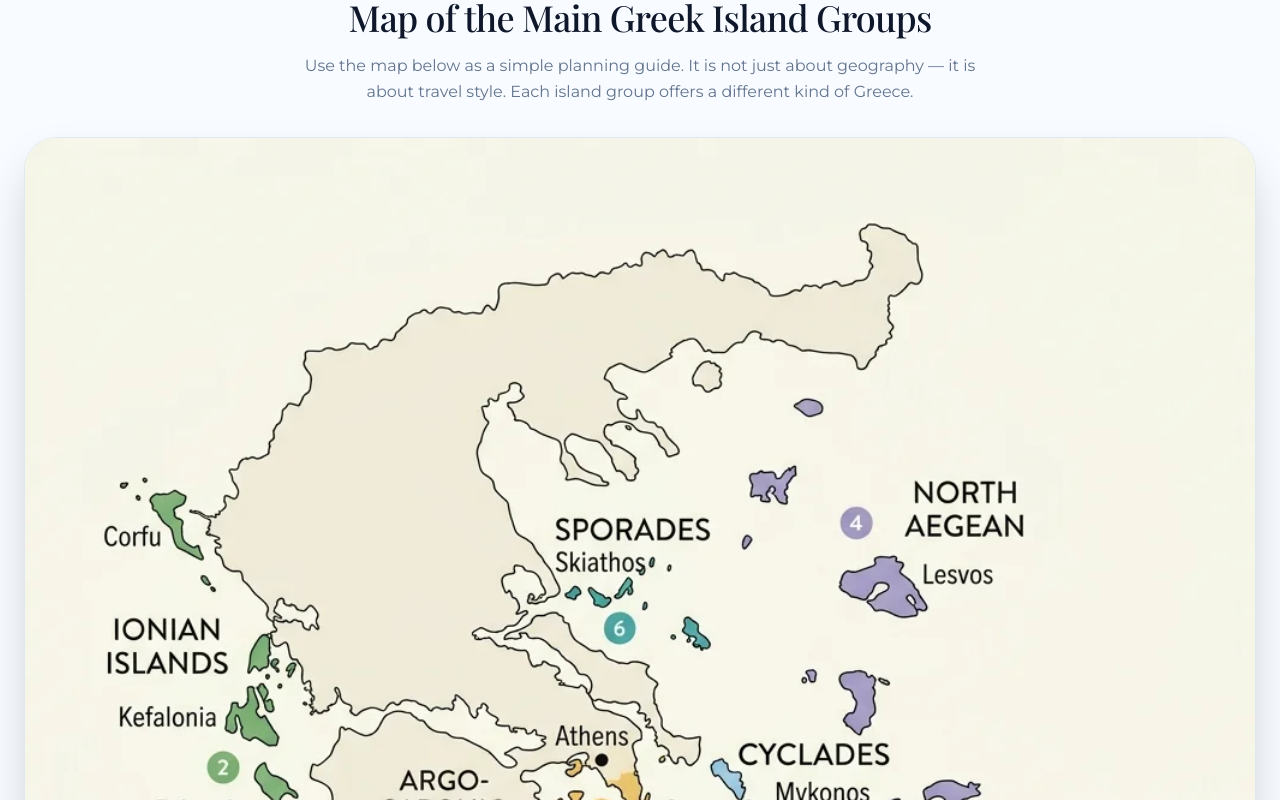
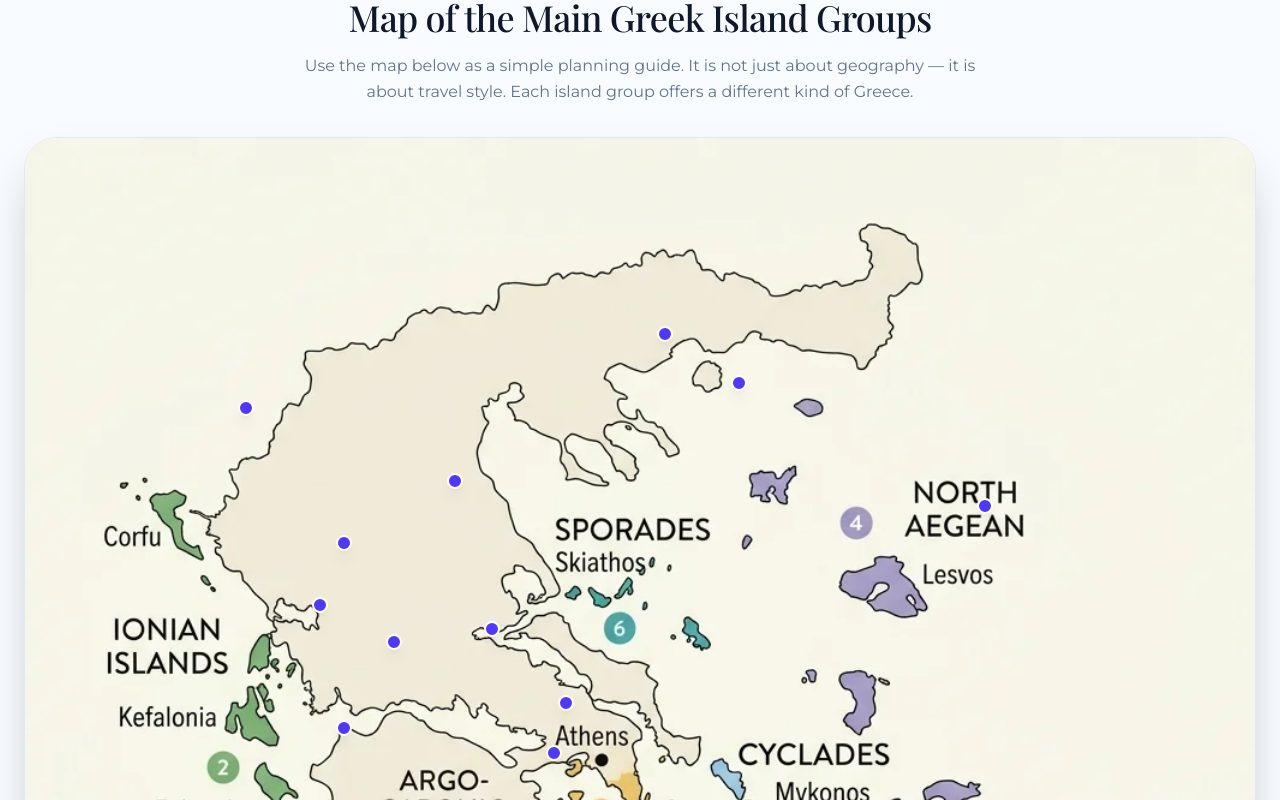
Before and after one commit to xristoskout/forumgreece, a Next.js app: page /en/travel-info/greece-islands-map-guide in a window 1280 px wide. Shown: the part 1020-1820 px from the top of the page. Built offline with nearby package versions, Linux system fonts and the light colour scheme; a web font is replaced by a local one.

Commit message:
feat: make map interactive with clickable destination pins and tooltips

```diff
--- a/app/[lang]/travel-info/greece-islands-map-guide/page.tsx
+++ b/app/[lang]/travel-info/greece-islands-map-guide/page.tsx
@@ -3,6 +3,7 @@
 import Link from "next/link";
 import Image from "next/image";
 import SiteHeader from "../../../../components/site-header";
+import InteractiveMap from "../../../../components/interactive-map";
 import { usePathname, useRouter } from "next/navigation";
 import type { Lang } from "../../../../lib/content";
 
@@ -495,16 +496,7 @@ export default function GreeceIslandsMapGuidePage() {
           </p>
         </div>
 
-        <div className="relative rounded-[2rem] overflow-hidden border border-slate-200 shadow-2xl bg-white">
-          <Image
-            src="/images/greece-islands-map-guide.webp"
-            alt={lang === "en" ? "Map of the Greek island groups" : "Χάρτης νησιωτικών συμπλεγμάτων Ελλάδας"}
-            width={1024}
-            height={1024}
-            className="w-full h-auto"
-            priority
-          />
-        </div>
+        <InteractiveMap lang={lang} withLang={withLang} />
       </section>
 
       {/* ── JUMP NAVIGATION ── */}
--- /dev/null
+++ b/components/interactive-map.tsx
@@ -0,0 +1,141 @@
+"use client";
+
+import { useState, useRef, useEffect } from "react";
+import Link from "next/link";
+import type { Lang } from "../lib/content";
+
+type Pin = {
+  id: string;
+  x: number;
+  y: number;
+  href: string;
+  label: { en: string; el: string };
+  tagline: { en: string; el: string };
+};
+
+type Props = {
+  lang: Lang;
+  withLang: (path: string) => string;
+};
+
+const PINS: Pin[] = [
+  { id: "santorini", x: 70.5, y: 69, href: "/destinations/santorini", label: { en: "Santorini", el: "Σαντορίνη" }, tagline: { en: "Iconic caldera views", el: "Εμβληματική θέα Καλντέρας" } },
+  { id: "mykonos", x: 68, y: 58, href: "/destinations/mykonos", label: { en: "Mykonos", el: "Μύκονος" }, tagline: { en: "Cosmopolitan island life", el: "Κοσμοπολίτικη νησιωτική ζωή" } },
+  { id: "paros", x: 65, y: 64, href: "/destinations/paros", label: { en: "Paros", el: "Πάρος" }, tagline: { en: "Beaches & traditional charm", el: "Παραλίες & παραδοσιακή γοητεία" } },
+  { id: "milos", x: 58, y: 62, href: "/destinations/milos", label: { en: "Milos", el: "Μήλος" }, tagline: { en: "Unique coastline & caves", el: "Μοναδικές ακτές & σπηλιές" } },
+  { id: "crete", x: 62, y: 78, href: "/destinations/crete", label: { en: "Crete", el: "Κρήτη" }, tagline: { en: "A world of its own", el: "Ένας ολόκληρος κόσμος" } },
+  { id: "chania", x: 52, y: 76, href: "/destinations/chania", label: { en: "Chania", el: "Χανιά" }, tagline: { en: "Venetian harbor & old town", el: "Ενετικό λιμάνι & παλιά πόλη" } },
+  { id: "rhodes", x: 85, y: 70, href: "/destinations/rhodes", label: { en: "Rhodes", el: "Ρόδος" }, tagline: { en: "Medieval old town & beaches", el: "Μεσαιωνική πόλη & παραλίες" } },
+  { id: "patmos", x: 78, y: 55, href: "/destinations/patmos", label: { en: "Patmos", el: "Πάτμος" }, tagline: { en: "Sacred island & quiet bays", el: "Ιερό νησί & ήσυχοι όρμοι" } },
+  { id: "corfu", x: 18, y: 22, href: "/destinations/corfu", label: { en: "Corfu", el: "Κέρκυρα" }, tagline: { en: "Lush green & elegant", el: "Καταπράσινο & κομψό" } },
+  { id: "kefalonia", x: 24, y: 38, href: "/destinations/kefalonia", label: { en: "Kefalonia", el: "Κεφαλονιά" }, tagline: { en: "Dramatic scenery & beaches", el: "Εντυπωσιακά τοπία & παραλίες" } },
+  { id: "zakynthos", x: 26, y: 48, href: "/destinations/zakynthos", label: { en: "Zakynthos", el: "Ζάκυνθος" }, tagline: { en: "Iconic shipwreck beach", el: "Εμβληματικό Ναυάγιο" } },
+  { id: "lesvos", x: 78, y: 30, href: "/destinations/lesvos", label: { en: "Lesvos", el: "Λέσβος" }, tagline: { en: "Food & tradition", el: "Γαστρονομία & παράδοση" } },
+  { id: "athens", x: 44, y: 46, href: "/destinations/athens", label: { en: "Athens", el: "Αθήνα" }, tagline: { en: "Ancient & modern capital", el: "Αρχαία & σύγχρονη πρωτεύουσα" } },
+  { id: "thessaloniki", x: 52, y: 16, href: "/destinations/thessaloniki", label: { en: "Thessaloniki", el: "Θεσσαλονίκη" }, tagline: { en: "Food & culture hub", el: "Κέντρο γαστρονομίας & πολιτισμού" } },
+  { id: "halkidiki", x: 58, y: 20, href: "/destinations/halkidiki", label: { en: "Halkidiki", el: "Χαλκιδική" }, tagline: { en: "Turquoise waters & pine", el: "Γαλαζοπράσινα νερά & πεύκα" } },
+  { id: "nafplio", x: 43, y: 50, href: "/destinations/nafplio", label: { en: "Nafplio", el: "Ναύπλιο" }, tagline: { en: "Romantic seaside town", el: "Ρομαντική παραθαλάσσια πόλη" } },
+  { id: "monemvasia", x: 47, y: 56, href: "/destinations/monemvasia", label: { en: "Monemvasia", el: "Μονεμβασία" }, tagline: { en: "Medieval fortress town", el: "Μεσαιωνική καστροπολιτεία" } },
+  { id: "parga", x: 26, y: 33, href: "/destinations/parga", label: { en: "Parga", el: "Πάργα" }, tagline: { en: "Colorful coastal gem", el: "Πολύχρωμο παραθαλάσσιο στολίδι" } },
+  { id: "meteora", x: 35, y: 28, href: "/destinations/meteora", label: { en: "Meteora", el: "Μετέωρα" }, tagline: { en: "Monasteries in the sky", el: "Μοναστήρια στον ουρανό" } },
+  { id: "delphi", x: 38, y: 40, href: "/destinations/delphi", label: { en: "Delphi", el: "Δελφοί" }, tagline: { en: "Center of the ancient world", el: "Κέντρο του αρχαίου κόσμου" } },
+  { id: "patras", x: 30, y: 41, href: "/destinations/patras", label: { en: "Patras", el: "Πάτρα" }, tagline: { en: "Gateway to the Ionian", el: "Πύλη προς το Ιόνιο" } },
+];
+
+export default function InteractiveMap({ lang, withLang }: Props) {
+  const [active, setActive] = useState<string | null>(null);
+  const containerRef = useRef<HTMLDivElement>(null);
+  const tooltipRef = useRef<HTMLDivElement>(null);
+
+  useEffect(() => {
+    function handleClick(e: MouseEvent) {
+      if (
+        tooltipRef.current &&
+        !tooltipRef.current.contains(e.target as Node) &&
+        containerRef.current &&
+        !containerRef.current.contains(e.target as Node)
+      ) {
+        setActive(null);
+      }
+    }
+    document.addEventListener("mousedown", handleClick);
+    return () => document.removeEventListener("mousedown", handleClick);
+  }, []);
+
+  useEffect(() => {
+    function handleKey(e: KeyboardEvent) {
+      if (e.key === "Escape") setActive(null);
+    }
+    document.addEventListener("keydown", handleKey);
+    return () => document.removeEventListener("keydown", handleKey);
+  }, []);
+
+  const activePin = active ? PINS.find((p) => p.id === active) : null;
+
+  return (
+    <div
+      ref={containerRef}
+      className="relative w-full select-none"
+      style={{ aspectRatio: "1 / 1" }}
+    >
+      <img
+        src="/images/greece-islands-map-guide.webp"
+        alt={lang === "en" ? "Interactive map of Greek island groups" : "Διαδραστικός χάρτης νησιωτικών συμπλεγμάτων Ελλάδας"}
+        className="w-full h-auto rounded-[2rem] border border-slate-200 shadow-2xl"
+        draggable={false}
+      />
+
+      {PINS.map((pin) => (
+        <button
+          key={pin.id}
+          type="button"
+          onClick={(e) => {
+            e.stopPropagation();
+            setActive(active === pin.id ? null : pin.id);
+          }}
+          className="absolute z-10 -translate-x-1/2 -translate-y-1/2 group cursor-pointer"
+          style={{ left: `${pin.x}%`, top: `${pin.y}%` }}
+          aria-label={pin.label[lang]}
+        >
+          <span className="block w-4 h-4 rounded-full bg-indigo-600 border-2 border-white shadow-lg transition-all duration-200 group-hover:scale-150 group-hover:bg-indigo-500 group-hover:shadow-indigo-400/50" />
+        </button>
+      ))}
+
+      {activePin && (
+        <div
+          ref={tooltipRef}
+          className="absolute z-20 w-56 rounded-xl border border-slate-200 bg-white shadow-2xl p-4 pointer-events-auto"
+          style={{
+            left: `${activePin.x}%`,
+            top: `${activePin.y}%`,
+            transform:
+              activePin.y < 30
+                ? "translate(-50%, 20px)"
+                : activePin.x > 75
+                  ? "translate(-100%, -50%)"
+                  : "translate(-50%, -120%)",
+          }}
+        >
+          <p className="text-xs font-bold uppercase tracking-widest text-indigo-600 mb-0.5">
+            {lang === "en" ? "Destination" : "Προορισμός"}
+          </p>
+          <p className="text-base font-bold text-slate-900 mb-1">
+            {activePin.label[lang]}
+          </p>
+          <p className="text-xs text-slate-500 mb-3 leading-snug">
+            {activePin.tagline[lang]}
+          </p>
+          <Link
+            href={withLang(activePin.href)}
+            className="inline-flex items-center gap-1 rounded-lg bg-indigo-600 px-3 py-1.5 text-xs font-semibold text-white transition hover:bg-indigo-500"
+            onClick={() => setActive(null)}
+          >
+            {lang === "en" ? "View guide →" : "Δες τον οδηγό →"}
+          </Link>
+        </div>
+      )}
+
+
+    </div>
+  );
+}
```
